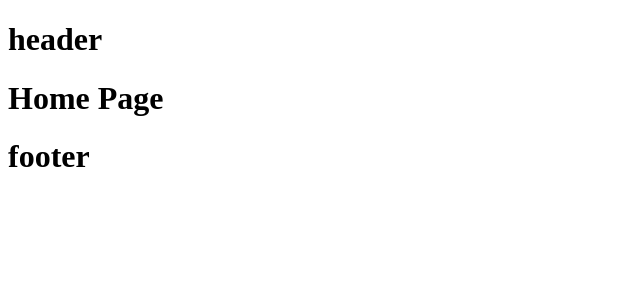
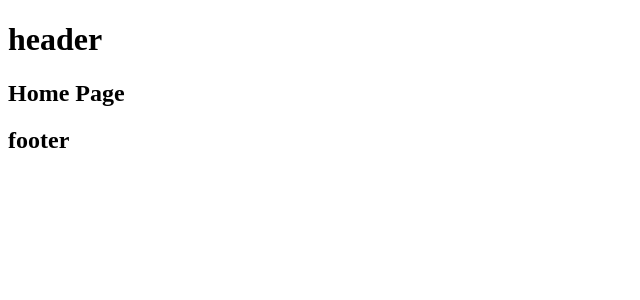
Before and after one commit to agonsant/curso-ultima-milla, a React (Create React App) app in the folder group-challenges/pokemon-arena-group-01/front-end/: page / in a window 1280 px wide. Shown: the top 300 px of the page, without its empty margins (0-640 px from the left). Built offline with nearby package versions, Linux system fonts and the light colour scheme.

Commit message:
fix: change h1 tag for h2

```diff
--- a/group-challenges/pokemon-arena-group-01/front-end/src/components/Footer.tsx
+++ b/group-challenges/pokemon-arena-group-01/front-end/src/components/Footer.tsx
@@ -1,5 +1,5 @@
 export default function Footer(){
     return(
-        <h1>footer</h1>
+        <h2>footer</h2>
     )
 }
--- a/group-challenges/pokemon-arena-group-01/front-end/src/pages/HomePage.tsx
+++ b/group-challenges/pokemon-arena-group-01/front-end/src/pages/HomePage.tsx
@@ -1,7 +1,7 @@
 const HomePage = () => {
     return (
         <>
-        <h1>Home Page</h1>
+        <h2>Home Page</h2>
         </>
     )
 };
--- a/group-challenges/pokemon-arena-group-01/front-end/src/pages/NotFoundPage.tsx
+++ b/group-challenges/pokemon-arena-group-01/front-end/src/pages/NotFoundPage.tsx
@@ -3,7 +3,7 @@ import { NavLink } from "react-router-dom";
 const NotFoundPage = ()=> {
   return (
     <>
-    <h1>Page not found</h1>
+    <h2>Page not found</h2>
     <p>Please go back to the home page</p>
     <NavLink to="/">
       Home
--- a/group-challenges/pokemon-arena-group-01/front-end/src/pages/RankingPage.tsx
+++ b/group-challenges/pokemon-arena-group-01/front-end/src/pages/RankingPage.tsx
@@ -1,7 +1,7 @@
 const RankingPage = () => {
     return (
         <>
-        <h1>Ranking Page</h1>
+        <h2>Ranking Page</h2>
         </>
     )
 };
```
